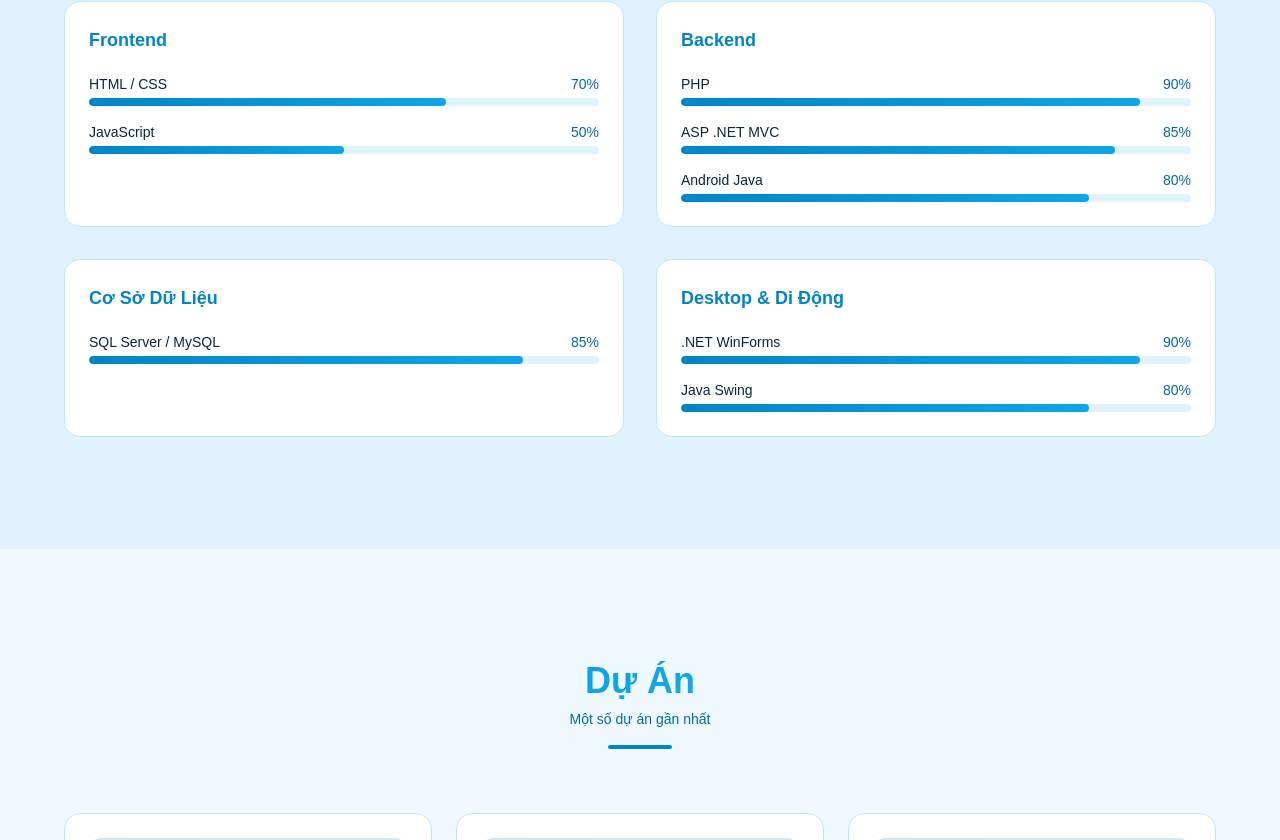
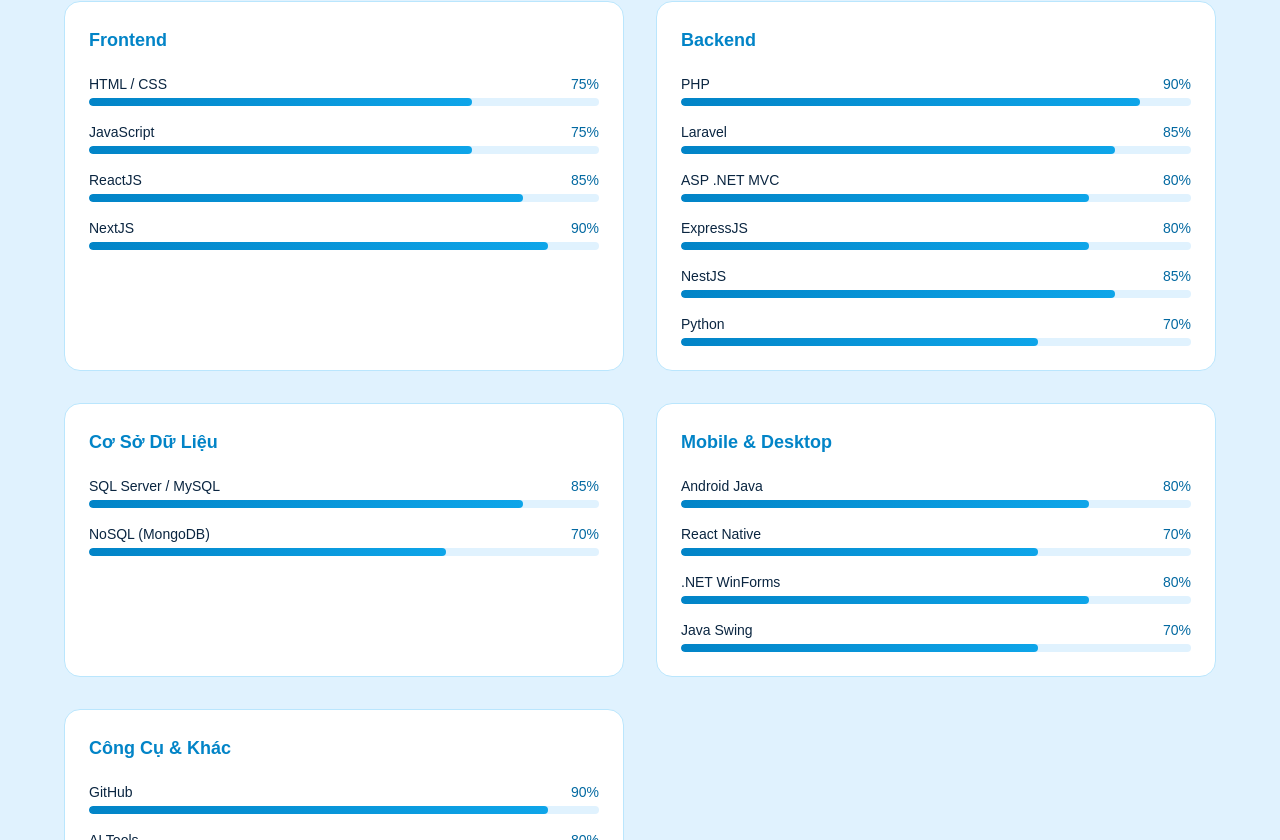
Before and after one commit to CongCaoIT/portfolio, a Next.js app: page /vi in a window 1280 px wide. Shown: the part 2120-2960 px from the top of the page. Built offline with nearby package versions, Linux system fonts and the light colour scheme.

Commit message:
Cập nhật danh sách kỹ năng và công cụ, cải thiện mô tả và mức độ

```diff
--- a/messages/en.json
+++ b/messages/en.json
@@ -50,7 +50,8 @@
       "frontend": "Frontend",
       "backend": "Backend",
       "database": "Database",
-      "tools": "Desktop & Mobile"
+      "tools": "Mobile & Desktop",
+      "other": "Tools & Others"
     }
   },
   "projects": {
--- a/messages/vi.json
+++ b/messages/vi.json
@@ -50,7 +50,8 @@
       "frontend": "Frontend",
       "backend": "Backend",
       "database": "Cơ Sở Dữ Liệu",
-      "tools": "Desktop & Di Động"
+      "tools": "Mobile & Desktop",
+      "other": "Công Cụ & Khác"
     }
   },
   "projects": {
--- a/src/components/sections/Skills.tsx
+++ b/src/components/sections/Skills.tsx
@@ -7,18 +7,34 @@
 
 const skillsData = {
   frontend: [
-    { name: "HTML / CSS", level: 70 },
-    { name: "JavaScript", level: 50 },
+    { name: "HTML / CSS", level: 75 },
+    { name: "JavaScript", level: 75 },
+    { name: "ReactJS", level: 85 },
+    { name: "NextJS", level: 90 },
   ],
   backend: [
     { name: "PHP", level: 90 },
-    { name: "ASP .NET MVC", level: 85 },
+    { name: "Laravel", level: 85 },
+    { name: "ASP .NET MVC", level: 80 },
+    { name: "ExpressJS", level: 80 },
+    { name: "NestJS", level: 85 },
+    { name: "Python", level: 70 },
+  ],
+  database: [
+    { name: "SQL Server / MySQL", level: 85 },
+    { name: "NoSQL (MongoDB)", level: 70 },
+  ],
+  tools: [
     { name: "Android Java", level: 80 },
+    { name: "React Native", level: 70 },
+    { name: ".NET WinForms", level: 80 },
+    { name: "Java Swing", level: 70 },
   ],
-  database: [{ name: "SQL Server / MySQL", level: 85 }],
-  tools: [
-    { name: ".NET WinForms", level: 90 },
-    { name: "Java Swing", level: 80 },
+  other: [
+    { name: "GitHub", level: 90 },
+    { name: "AI Tools", level: 80 },
+    { name: "Word / Excel", level: 85 },
+    { name: "Canva", level: 80 },
   ],
 };
 
```
